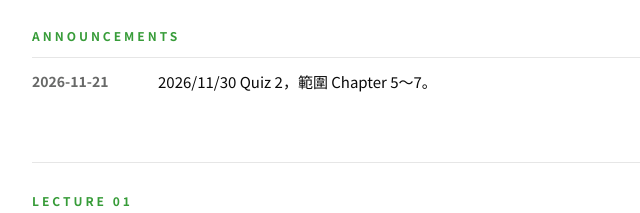
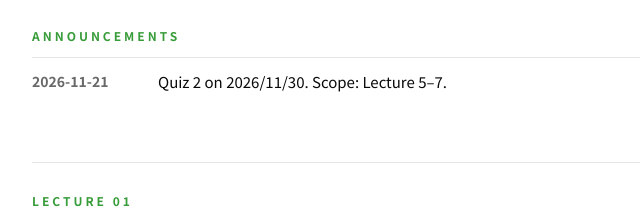
Before and after one commit to YCC10011001/Engineering-Mathematics-II, a plain HTML site: page index.html in a window 1280 px wide. Shown: the part 240-453 px from the top of the page, 252-892 px from the left. Drawn offline with Linux system fonts and the light colour scheme.

Commit message:
公告改成英文：Quiz 2 Lecture 5–7
Co-Authored-By: Claude Opus 5.5 <noreply@anthropic.com>

```diff
--- a/index.html
+++ b/index.html
@@ -55,7 +55,7 @@ footer{margin-top:56px;font-size:13px;color:#B3B3B3;}
   </header>
   <section class="board">
     <div class="board__head">ANNOUNCEMENTS</div>
-    <div class="ann"><div class="ann__date">2026-11-21</div><p class="ann__body">2026/11/30 Quiz 2，範圍 Chapter 5～7。</p></div>
+    <div class="ann"><div class="ann__date">2026-11-21</div><p class="ann__body">Quiz 2 on 2026/11/30. Scope: Lecture 5–7.</p></div>
   </section>
   <section class="lec">
     <div class="lec__no">LECTURE 01</div>
```
